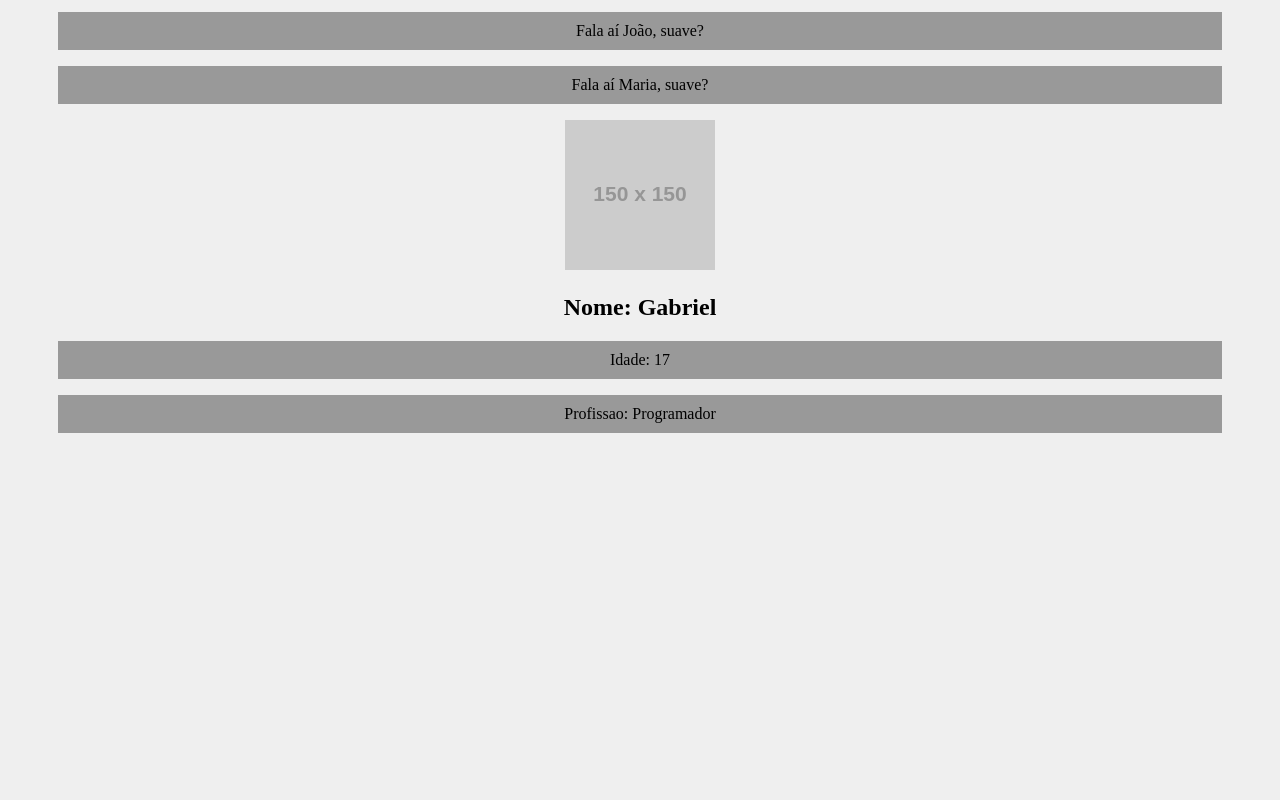
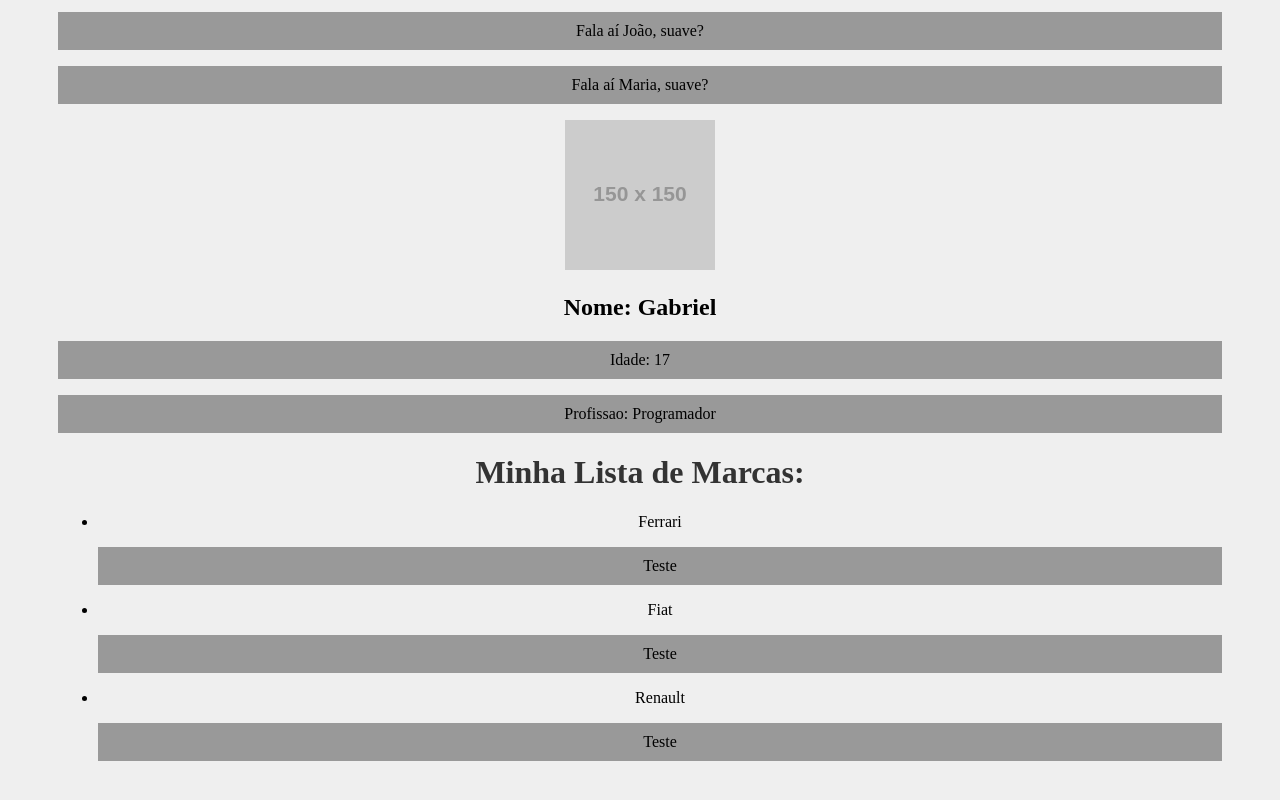
Before and after one commit to NewGabrielFroes/FundamentosReact, a React (Create React App) app: page / in a window 1280 px wide. Shown: the part 276-1076 px from the top of the page. Before the commit the page ends 800 px from the top, so only its background shows below. Built offline with nearby package versions, Linux system fonts and the light colour scheme.

Commit message:
Trabalhando com fragments

```diff
--- a/src/App.js
+++ b/src/App.js
@@ -1,5 +1,6 @@
 import './App.css';
 import Frase from './components/Frase';
+import List from './components/List';
 import Pessoa from './components/Pessoa';
 import SayMyName from './components/SayMyName';
 
@@ -21,6 +22,7 @@ function App() {
         profissao="Programador"
         foto={foto}
       />
+      <List />
     </div>
   );
 }
--- /dev/null
+++ b/src/components/Item.js
@@ -0,0 +1,10 @@
+function Item({marca}) {
+    return (
+        <>
+            <li>{marca}</li>
+            <p>Teste</p>
+        </>
+    )
+}
+
+export default Item
--- /dev/null
+++ b/src/components/List.js
@@ -0,0 +1,16 @@
+import Item from './Item'
+
+function List() {
+    return (
+        <>
+            <h1>Minha Lista de Marcas:</h1>
+            <ul>
+                <Item marca="Ferrari" />
+                <Item marca="Fiat" />
+                <Item marca="Renault" />
+            </ul>
+        </>
+    )
+}
+
+export default List
--- a/src/index.css
+++ b/src/index.css
@@ -1,5 +1,6 @@
 body {
   padding: 50px;
+  padding-bottom: 500px;
   background-color: #efefef;
 }
 
```
